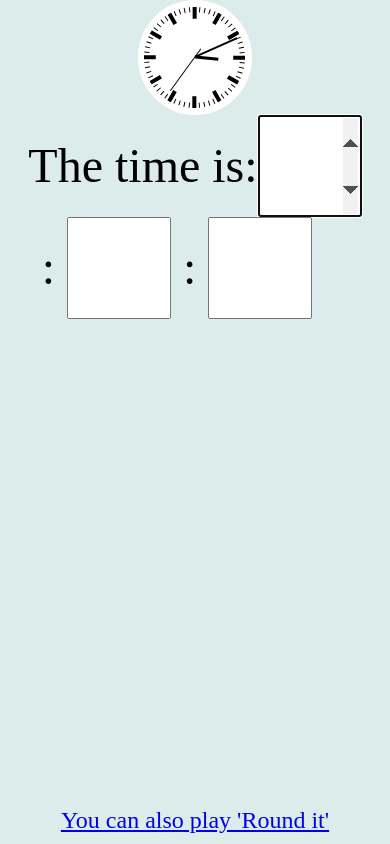
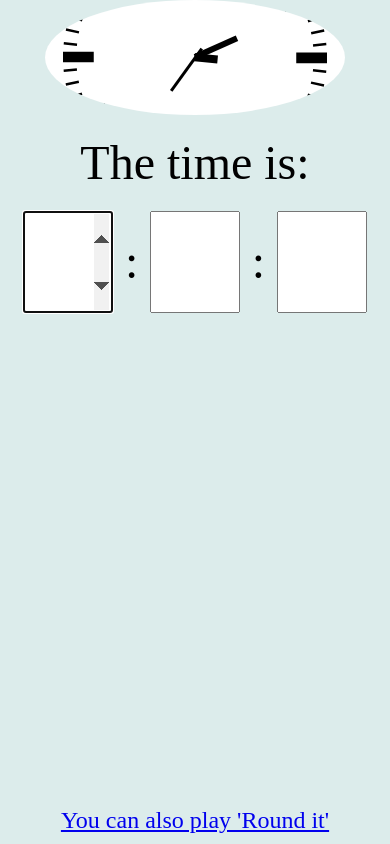
Before and after one commit to pauldambra/clocky-mc-face, a React app: page / in a window 390 px wide. Built offline with nearby package versions, Linux system fonts and the light colour scheme.

Commit message:
maybe slightly better on phone screens

```diff
--- a/src/EnterAnswerRow.js
+++ b/src/EnterAnswerRow.js
@@ -28,7 +28,7 @@ export const AnswerInput = ({ answer, answerIsCorrect, handleChange, showRow })
       id='answer-row' className='row'
       style={{ display: showRow }}
     >
-      The time is:
+      The time is: <br />
       <input
         type='number' max='12' min='0' step='1'
         id='hours'
--- a/src/clock.css
+++ b/src/clock.css
@@ -5,11 +5,17 @@
     height: 0;
     padding-bottom: 31%;
     position: relative;
-    width: 31%;
+    width: 300px;
     margin: auto;
 }
 
-.clock.simple:after {
+@media (max-width: 750px) {
+    input {
+        width: 22%;
+    }
+}
+
+    .clock.simple:after {
     background: #000;
     border-radius: 50%;
     content: "";
```
Also changed, not shown: docs/index.html (+9 -3 lines), 1 other file.
